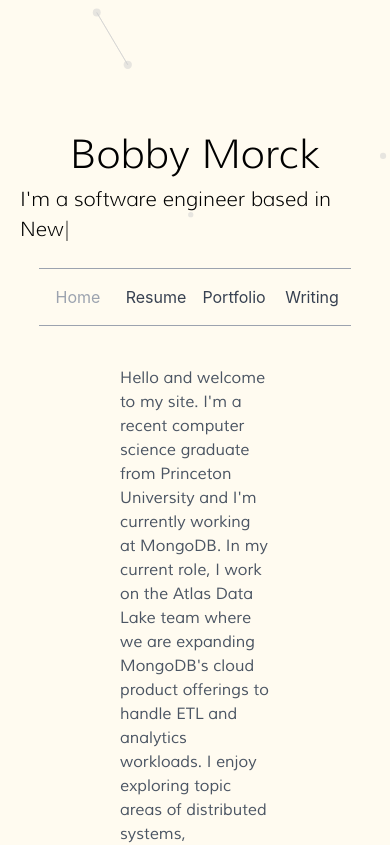
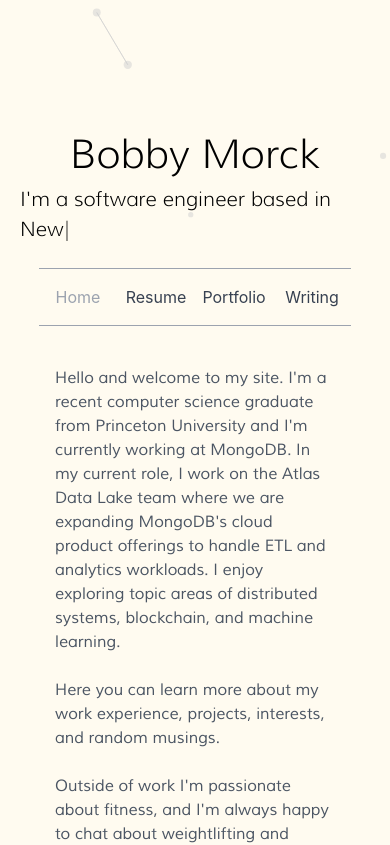
Before and after one commit to bmorck/personal-site, a React (Create React App) app: page / in a window 390 px wide. Shown: the top 845 px of the page. Built offline with nearby package versions, Linux system fonts and the light colour scheme.

Commit message:
improve responsiveness

```diff
--- a/src/components/Content.js
+++ b/src/components/Content.js
@@ -2,9 +2,9 @@ import React from 'react';
 
 const Content = () => {
     return (
-        <div className="grow flex fade-in2 pl-5 pr-5 pb-10">
-            <div className="basis-1/3"></div>
-            <div className="basis-1/2 mt-10 text-gray-600  font-regular-font">
+        <div className="grow flex justify-center fade-in2 pl-5 pr-5 pb-10">
+            <div className="sm:basis-1/3"></div>
+            <div className="basis-4/5 sm:basis-1/2 mt-10 text-gray-600  font-regular-font">
                 Hello and welcome to my site. I'm a recent computer science graduate from Princeton
                 University and I'm currently working at MongoDB. In my current role,
                 I work on the Atlas Data Lake team where we are expanding MongoDB's cloud product offerings to
@@ -20,7 +20,7 @@ const Content = () => {
                 weightlifting and nutrition. I'm currently diving into boxing and looking to improve my
                 driver.
             </div >
-            <div className="basis-1/3"></div>
+            <div className="sm:basis-1/3"></div>
         </div >
     );
 };
```
